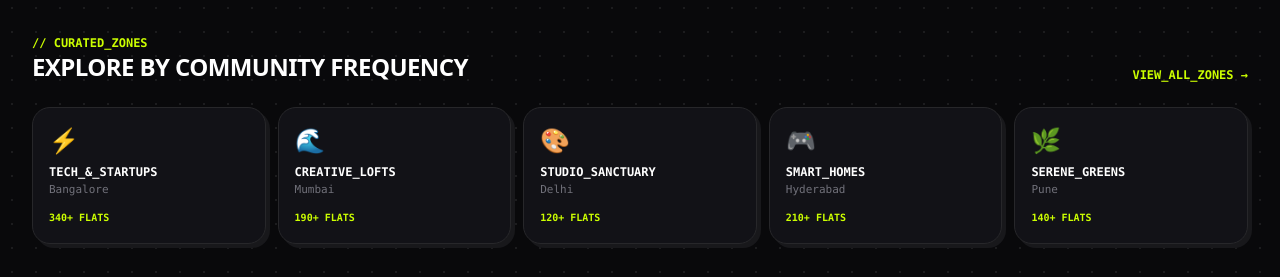
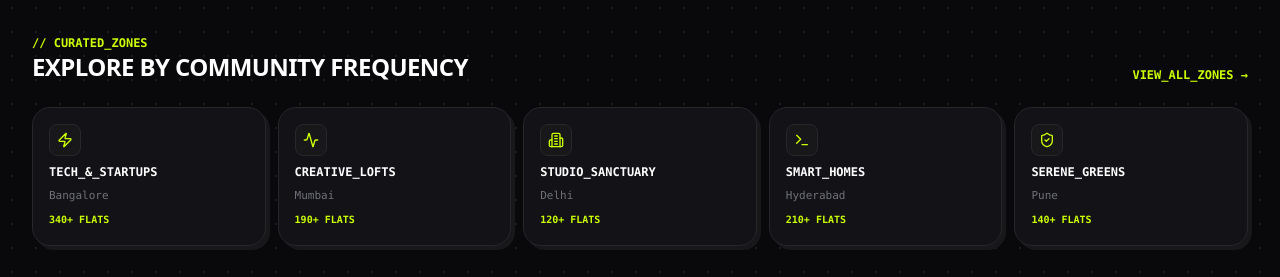
Before and after one commit to Shreyansha790/Roommate, a Next.js app: page / in a window 1280 px wide. Shown: the part 820-1097 px from the top of the page. Built offline with nearby package versions, Linux system fonts and the light colour scheme; no server answers.

Commit message:
style: remove all emojis across components and demo data

```diff
--- a/app/browse/page.tsx
+++ b/app/browse/page.tsx
@@ -267,7 +267,9 @@ export default async function BrowsePage({ searchParams }: BrowseProps) {
         <section className="lg:col-span-3">
           {listings.length === 0 ? (
             <div className="bento-card p-12 text-center space-y-4 border-1.5 border-zinc-800">
-              <p className="font-mono text-3xl">🔍</p>
+              <div className="mx-auto flex h-12 w-12 items-center justify-center rounded-xl bg-zinc-900 text-zinc-500 border border-zinc-800">
+                <SlidersHorizontal className="h-6 w-6" />
+              </div>
               <h3 className="text-xl font-black uppercase text-white">No Matching Spaces Located</h3>
               <p className="font-mono text-xs text-zinc-400 max-w-sm mx-auto">
                 Try widening your budget filter or switching to another metro area.
--- a/app/page.tsx
+++ b/app/page.tsx
@@ -21,11 +21,11 @@ import {
 } from "lucide-react";
 
 const bentoVibes = [
-  { tag: "TECH_&_STARTUPS", city: "Bangalore", count: "340+ FLATS", accent: "lime", emoji: "⚡" },
-  { tag: "CREATIVE_LOFTS", city: "Mumbai", count: "190+ FLATS", accent: "orange", emoji: "🌊" },
-  { tag: "STUDIO_SANCTUARY", city: "Delhi", count: "120+ FLATS", accent: "blue", emoji: "🎨" },
-  { tag: "SMART_HOMES", city: "Hyderabad", count: "210+ FLATS", accent: "purple", emoji: "🎮" },
-  { tag: "SERENE_GREENS", city: "Pune", count: "140+ FLATS", accent: "lime", emoji: "🌿" }
+  { tag: "TECH_&_STARTUPS", city: "Bangalore", count: "340+ FLATS", accent: "lime", icon: Zap },
+  { tag: "CREATIVE_LOFTS", city: "Mumbai", count: "190+ FLATS", accent: "orange", icon: Activity },
+  { tag: "STUDIO_SANCTUARY", city: "Delhi", count: "120+ FLATS", accent: "blue", icon: Building2 },
+  { tag: "SMART_HOMES", city: "Hyderabad", count: "210+ FLATS", accent: "purple", icon: Terminal },
+  { tag: "SERENE_GREENS", city: "Pune", count: "140+ FLATS", accent: "lime", icon: ShieldCheck }
 ];
 
 const howItWorks = [
@@ -203,9 +203,11 @@ export default function HomePage() {
             <Link
               key={v.tag}
               href={`/browse?city=${encodeURIComponent(v.city)}`}
-              className="bento-card-interactive p-4 border-1.5 border-zinc-800 block"
+              className="bento-card-interactive p-4 border-1.5 border-zinc-800 block space-y-2"
             >
-              <div className="text-2xl mb-2">{v.emoji}</div>
+              <div className="flex h-8 w-8 items-center justify-center rounded-lg bg-zinc-900 border border-zinc-800 text-[#ccff00]">
+                <v.icon className="h-4 w-4" />
+              </div>
               <h3 className="font-mono text-xs font-bold text-white uppercase">{v.tag}</h3>
               <p className="font-mono text-[11px] text-zinc-500 mt-0.5">{v.city}</p>
               <span className="mt-3 inline-block font-mono text-[10px] text-[#ccff00] font-bold">
--- a/app/post/post-listing-form.tsx
+++ b/app/post/post-listing-form.tsx
@@ -313,7 +313,7 @@ export default function PostListingForm() {
                         : "border-zinc-800 bg-[#18181f] text-zinc-400 hover:border-zinc-600 hover:text-white")
                     }
                   >
-                    {selected ? "✓ " : "+ "}
+                    {selected ? " " : "+ "}
                     {item}
                   </button>
                 );
--- a/app/saved/page.tsx
+++ b/app/saved/page.tsx
@@ -84,7 +84,9 @@ export default async function SavedListingsPage() {
       {/* Grid or Empty State */}
       {validListings.length === 0 ? (
         <div className="bento-card p-12 text-center space-y-4 max-w-lg mx-auto border-1.5 border-zinc-800">
-          <p className="text-4xl">📑</p>
+          <div className="mx-auto flex h-12 w-12 items-center justify-center rounded-xl bg-zinc-900 text-zinc-500 border border-zinc-800">
+            <Bookmark className="h-6 w-6" />
+          </div>
           <h3 className="text-xl font-black uppercase text-white">No Bookmarks Recorded</h3>
           <p className="text-zinc-400 max-w-sm mx-auto">
             Browse through our verified living directory and bookmark listings to save them to this board.
```
Also changed, not shown: 1 other file (tests, documents, lock files or other folders).
